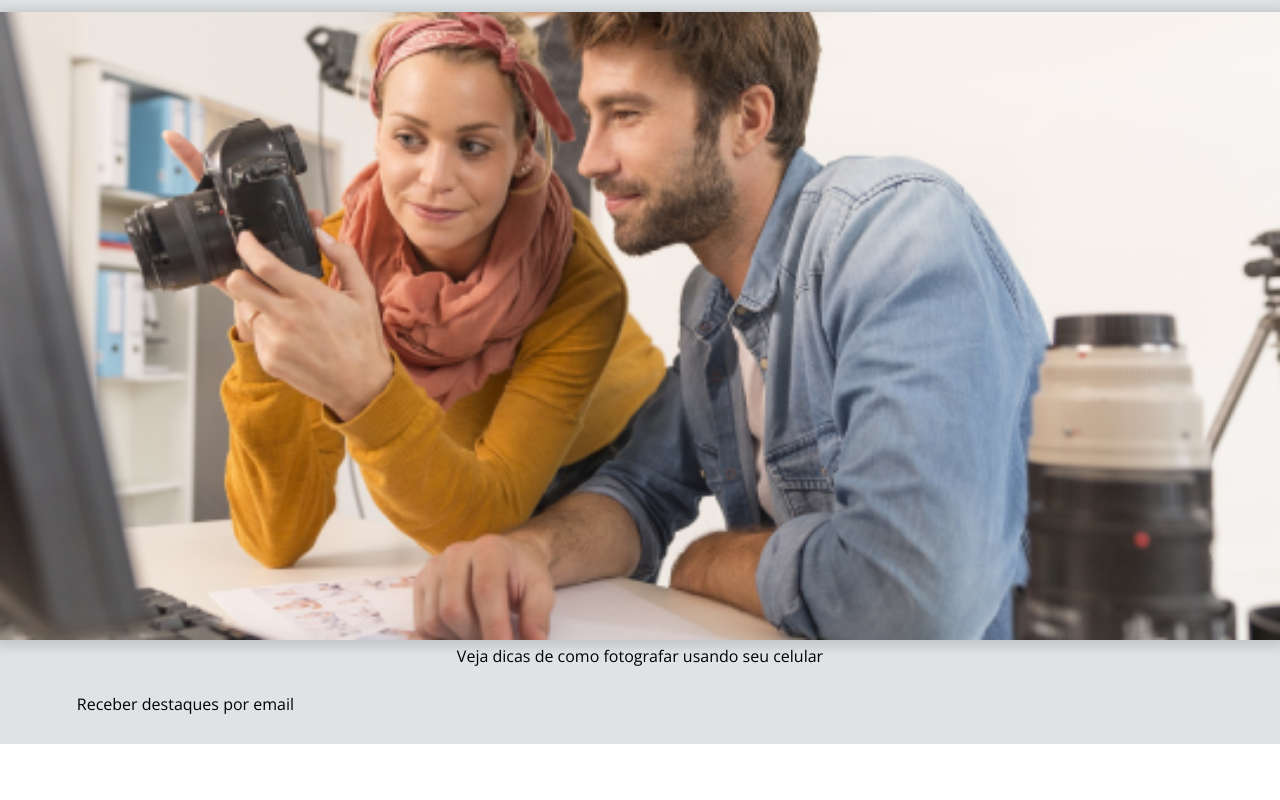
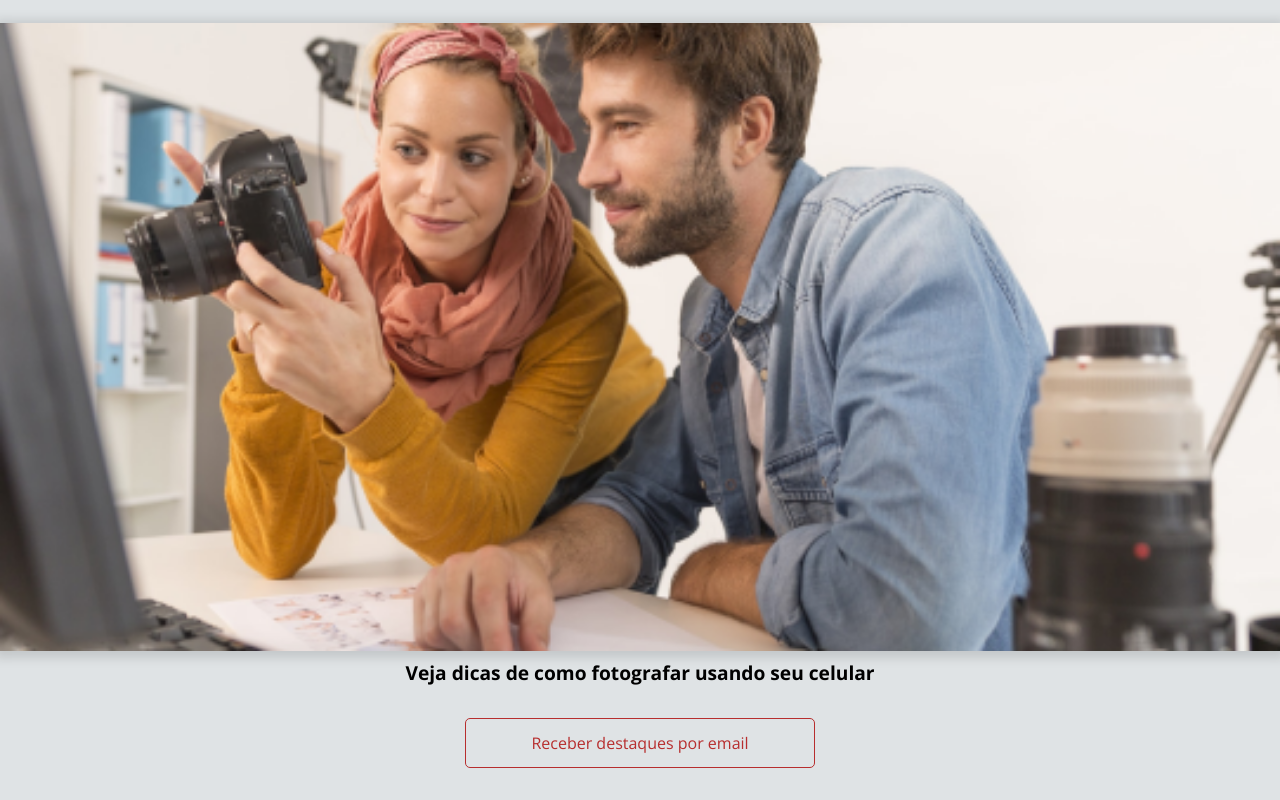
Before and after one commit to rafadealmeida/projeto-apeperia, a plain HTML site: page index.html in a window 1280 px wide. Shown: the part 1173-1973 px from the top of the page. Before the commit the page ends 1917 px from the top, so only its background shows below. Drawn offline with nearby package versions, Linux system fonts and the light colour scheme.

Commit message:
Botão da section destaques

```diff
--- a/css/destaques.css
+++ b/css/destaques.css
@@ -31,3 +31,18 @@
 
     margin-bottom: .5rem;
 }
+
+.destaques__painel-texto{
+    font-weight: 700;
+    font-size: 1.2rem;
+    line-height: normal;
+
+}
+
+.destaques__botao{
+    color: var(--corVermelho-forte);
+
+    border-color: var(--corVermelho-forte);
+
+    margin: 0 auto;
+}
--- a/index.html
+++ b/index.html
@@ -53,7 +53,9 @@
                     <img src="img/dicas-fotografia.png" alt="Painel do post sobre fotografia com celular" class="destaques__painel-imagem">
                     <figcaption class="destaques__painel-texto">Veja dicas de como fotografar usando seu celular</figcaption>
                 </figure>
-            </a>Receber destaques por email<a href="" class="destaques__botao"></a></section>
+            </a>
+            <a href="" class="destaques__botao botao">Receber destaques por email</a>
+        </section>
     </main>
 
 </body>
```
